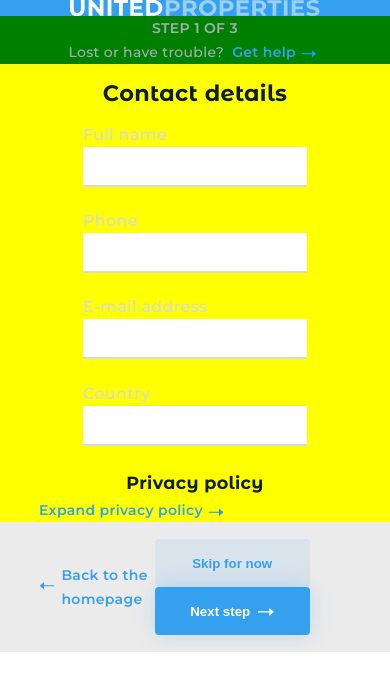
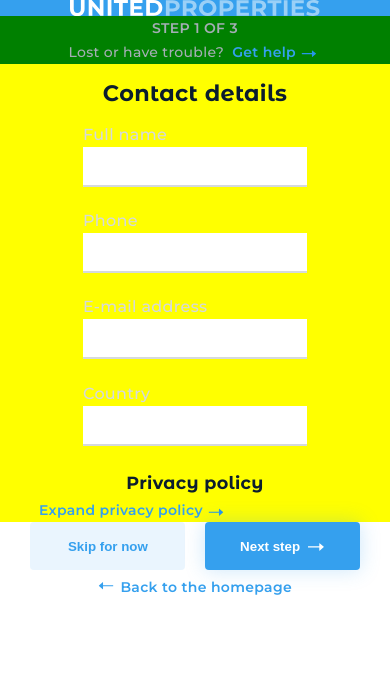
Before and after one commit to cavaglieridomenico/user-onboarding, a React (Create React App) app: page / in a window 390 px wide. Shown: the top 690 px of the page. Built offline with nearby package versions, Linux system fonts and the light colour scheme.

Commit message:
[FIXED] Responsiveness view for Footer
The mobile view is made with gride and the desktop view with flex. Added
a 1200px breakpoint.

```diff
--- a/src/assets/style/footer.css
+++ b/src/assets/style/footer.css
@@ -1,10 +1,34 @@
 footer {
+  display: grid;
+  grid-template-rows: auto auto;
+  grid-template-columns: auto;
+}
+
+.btn-container {
   display: flex;
-  justify-content: space-between;
-  align-items: center;
-  height: var(--footerHeight);
-  background-color: rgb(236, 235, 235);
-  padding: var(--innerPadding);
+  grid-row: 1/2;
+  grid-column: 1;
+  justify-self: center;
+}
+
+footer > a {
+  grid-row: 2/3;
+  grid-column: 1;
+  margin: 5px 0;
+  justify-self: center;
+}
+
+@media all and (min-width: 1200px) {
+  footer {
+    display: flex;
+    flex-direction: row;
+    justify-content: space-between;
+    align-items: center;
+  }
+  footer > a {
+    order: 0;
+    margin: 0;
+  }
 }
 
 @media all and (min-width: 1440px) {
```
